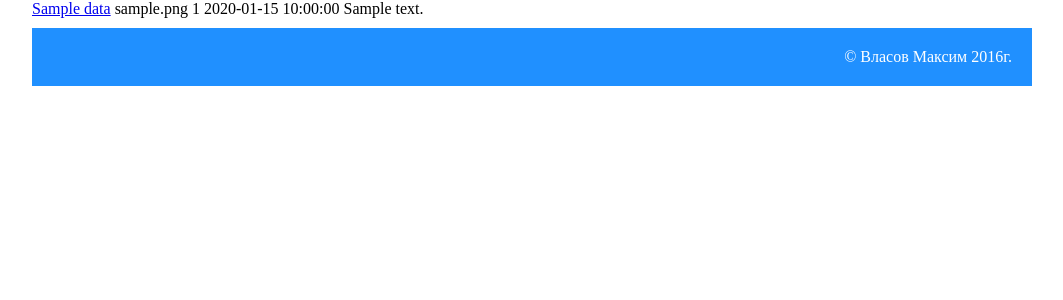
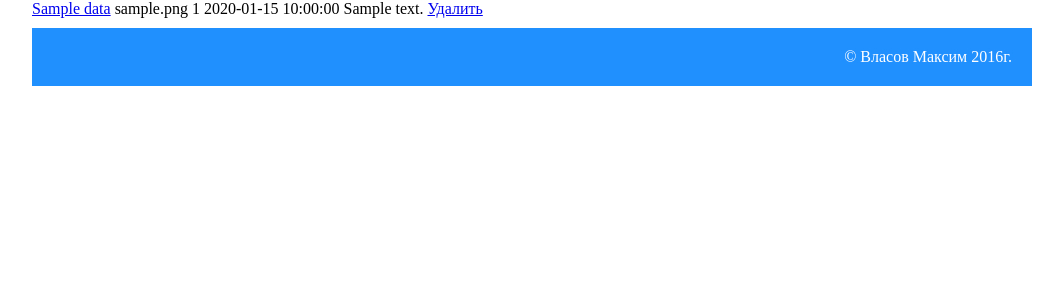
Before and after one commit to tr0yka/files, a PHP site: template views/filter.php in a window 1280 px wide. Shown: the part 98-398 px from the top of the page, without its empty margins (108-1171 px from the left). Run offline with PHP 8.4, Linux system fonts and the light colour scheme; the template is opened without the code that fills it: most values are stand-ins (such as "Sample title", 1, 10 or a date in 2020).

Commit message:
Added Admin function

```diff
--- a/views/filter.php
+++ b/views/filter.php
@@ -5,5 +5,8 @@
         <td><?=$elem['fileSize']?></td>
         <td><?=$elem['added']?></td>
         <td><? echo substr(htmlspecialchars_decode($elem['description']), 0, 200);?></td>
+        <? if($_SERVER['REMOTE_ADDR'] = '127.0.0.1'): ?>
+            <td><a href="/main/delete/?file=<?=$elem['id'];?>">Удалить</a></td>
+        <? endif; ?>
     </tr>
 <? endforeach; ?>
```
